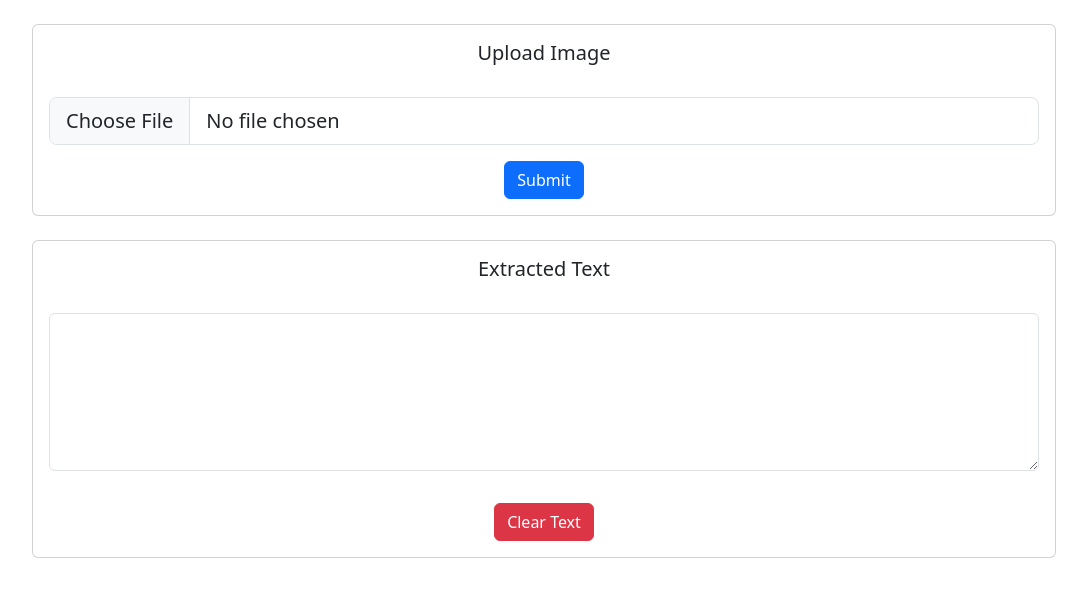
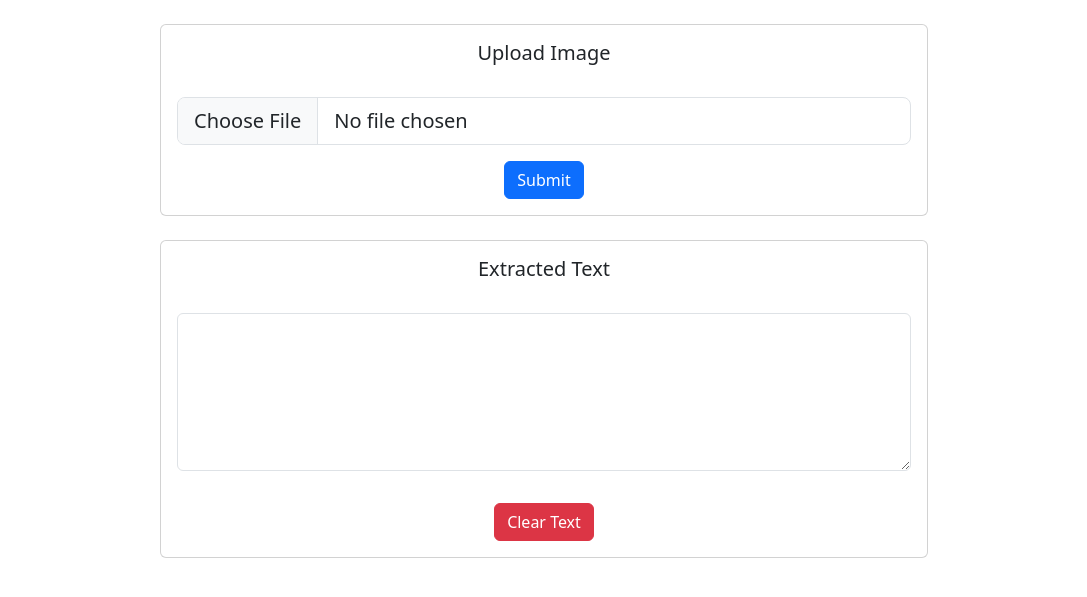
Before and after one commit to vivek-007-bit/python_projects, a Flask app: template img2text_using_pytesseract/templates/index.html in a window 1280 px wide. Shown: the part 56-653 px from the top of the page, without its empty margins (96-1183 px from the left). Run offline with Flask 3, Linux system fonts and the light colour scheme; the template is opened without the code that fills it, so the values that code supplies are empty.

Commit message:
Refactor index.html for better layout and styling
Updated the layout and styling of the index.html file to improve user experience.

```diff
--- a/img2text_using_pytesseract/templates/index.html
+++ b/img2text_using_pytesseract/templates/index.html
@@ -20,7 +20,7 @@
         </div>
     </nav>
 
-    <div class="card text-center mt-4 my-3 mx-auto" style="width: 80%;">
+    <div class="card text-center mt-4 my-3 mx-auto" style="width: 60%;">
         <form action="/" method="POST" enctype="multipart/form-data">
             <div class="card-body">
                 <h5 class="card-title">Upload Image</h5>
@@ -35,7 +35,7 @@
     </div>
 
     {% if extracted_text is not none %}
-    <div class="card text-center mt-4 my-3 mx-auto" style="width: 80%;">
+    <div class="card text-center mt-4 my-3 mx-auto" style="width: 60%;">
         <div class="card-body">
             <div>
                 <h5 class="card-title">Extracted Text</h5>
@@ -62,4 +62,5 @@
         </script>
 </body>
 
+
 </html>
```
